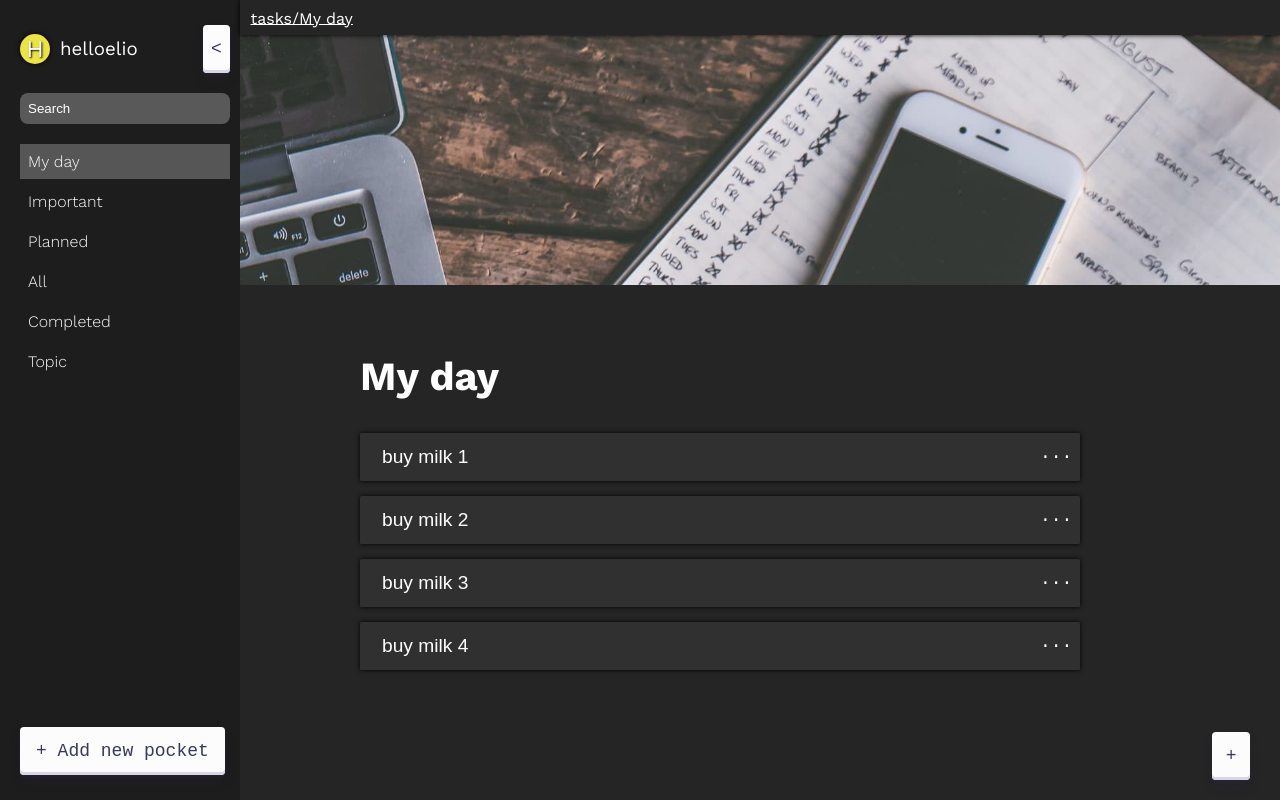
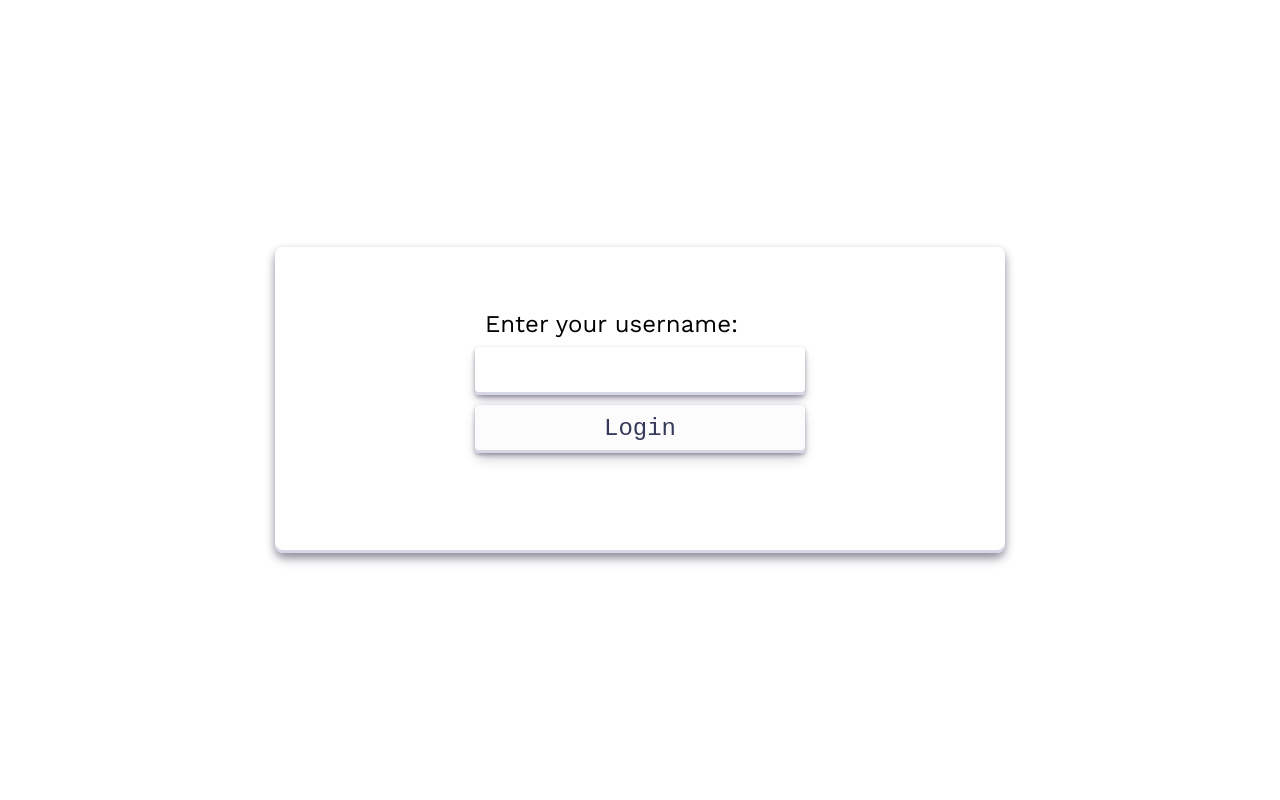
Before and after one commit to helloelio/task-manager, a React (Create React App) app: page /important in a window 1280 px wide. Before the commit this address led to /tasks/myday. Built offline with nearby package versions, Linux system fonts and the light colour scheme.

Commit message:
add logic for login and logout

```diff
--- a/src/App.js
+++ b/src/App.js
@@ -5,40 +5,26 @@ import Main from './components/main/Main';
 import Modal from './components/modal/Modal';
 import NotFound from './components/404/NotFound';
 import { useState, useEffect } from 'react';
+import LoginPage from './components/login/LoginPage';
 
 let items = [
   {
     id: 1,
     path: 'tasks/myday',
     name: 'My day',
-    tasks: [
-      { id: 1, task: 'buy milk 1' },
-      { id: 2, task: 'buy milk 2' },
-      { id: 3, task: 'buy milk 3' },
-      { id: 4, task: 'buy milk 4' },
-    ],
+    tasks: [],
   },
   {
     id: 2,
     path: 'tasks/important',
     name: 'Important',
-    tasks: [
-      { id: 1, task: 'buy q' },
-      { id: 2, task: 'buy w' },
-      { id: 3, task: 'buy e' },
-      { id: 4, task: 'buy r' },
-    ],
+    tasks: [],
   },
   {
     id: 3,
     path: 'tasks/planned',
     name: 'Planned',
-    tasks: [
-      { id: 1, task: 'buy a' },
-      { id: 2, task: 'buy b' },
-      { id: 3, task: 'buy c' },
-      { id: 4, task: 'buy d' },
-    ],
+    tasks: [],
   },
   { id: 4, name: 'All', path: 'tasks/all', tasks: [] },
   { id: 5, name: 'Completed', path: 'tasks/completed', tasks: [] },
@@ -46,27 +32,69 @@ let items = [
 ];
 
 function App() {
+  const [login, setLogin] = useState('');
   const [routes, setRouter] = useState([]);
   const [modalType, setModalType] = useState('');
   const [pocketName, setPocketName] = useState('My day');
   const [modalState, setModalStatus] = useState(false);
   const [errorMessage, setErrorMessage] = useState(false);
-  const [itemToDelete, setItemTodelete] = useState(99999);
+  const [itemToDelete, setItemTodelete] = useState(null);
+
+  // for (const key in localStorage) {
+  //   console.log(`${key}: ${login}`);
+  // }
 
   useEffect(() => {
     // get data
+    if (isEmptyRoutes) {
+      // setRouter(items);
+      // handlerSetToLocalStorage(items);
+    } else {
+      setRouter(JSON.parse(localStorage.getItem(`${login}`)));
+      setLogin(localStorage.getItem('login'));
+    }
+  }, [login]);
+
+  // useEffect(() => {
+  //   items.map((route) => {
+  //     if (route.name === pocketName) {
+  //       const tasks = route.tasks.filter((t) => t.id !== itemToDelete);
+  //       route.tasks = tasks;
+  //     }
+  //   });
+  //   localStorage.setItem('name', JSON.stringify([...items]));
+  // }, [itemToDelete]);
+
+  const handlerLogin = (value) => {
+    const login = value;
+    setLogin(login);
+    localStorage.setItem('login', login);
+
+    if (isEmptyRoutes) {
       setRouter(items);
-  }, [items]);
+      // handlerSetToLocalStorage(login, items);
+      setRouter(JSON.parse(localStorage.getItem(`${login}`)));
+      console.log('a');
+    } else {
+      setRouter(JSON.parse(localStorage.getItem(`${login}`)));
+      setLogin(localStorage.getItem('login'));
+      console.log('b');
+    }
+  };
 
-  useEffect(() => {
-    items.map((route) => {
-      if (route.name === pocketName) {
-        const tasks = route.tasks.filter((t) => t.id !== itemToDelete);
-        route.tasks = tasks;
+  const handlerLogout = () => {
+    setLogin('');
+  };
+
+  const isEmptyRoutes = () => {
+    if (JSON.parse(localStorage.getItem(`${login}`)) === null) {
+      console.log('3');
+      return true;
+    } else if (JSON.parse(localStorage.getItem(`${login}`)).length === 0) {
+      console.log('4');
+      return true;
     }
-    });
-    setRouter([...items]);
-  }, [itemToDelete]);
+  };
 
   const modalOpen = (type) => {
     setErrorMessage(false);
@@ -80,7 +108,8 @@ function App() {
   };
 
   const handleSetRouter = (newPocket) => {
-    items = [...items, newPocket];
+    setRouter([...routes, newPocket]);
+    handlerSetToLocalStorage(login, routes);
   };
 
   const handlerSetPocketName = (newPocketName) => {
@@ -96,6 +125,10 @@ function App() {
       top: 0,
       behavior: 'smooth',
     });
+  };
+
+  const handlerSetToLocalStorage = (name, value) => {
+    localStorage.setItem(name, JSON.stringify(value));
   };
 
   const handlerNewItem = (item) => {
@@ -121,6 +154,7 @@ function App() {
               });
             }
           });
+          handlerSetToLocalStorage(login, routes);
           handlerModalStatus(false);
           break;
         }
@@ -131,10 +165,16 @@ function App() {
       setErrorMessage(true);
     }
   };
+
   return (
     <div className='App' id='app'>
+      {login.length === 0 ? (
+        <LoginPage handlerLogin={handlerLogin} />
+      ) : (
         <BrowserRouter>
           <Navigation
+            loginName={login}
+            handlerLogout={handlerLogout}
             handleSetRouter={handleSetRouter}
             modalOpen={modalOpen}
             pockets={routes}
@@ -165,6 +205,7 @@ function App() {
             <Route path='*' element={<Navigate to='/tasks/myday' />} />
           </Routes>
         </BrowserRouter>
+      )}
       {modalState && modalType === 'POCKET' ? (
         <Modal
           error={errorMessage}
--- a/src/components/navigation/Navigation.jsx
+++ b/src/components/navigation/Navigation.jsx
@@ -8,7 +8,10 @@ function Navigation(props) {
   return (
     <nav className='navigation'>
       <header className='header'>
-        <Profile />
+        <Profile
+          loginName={props.loginName}
+          handlerLogout={props.handlerLogout}
+        />
         <Search />
       </header>
       <section className='pockets-list'>
--- a/src/components/navigation/profile/Profile.css
+++ b/src/components/navigation/profile/Profile.css
@@ -37,4 +37,5 @@ p {
 }
 .btn-profile {
   padding: 0.3rem 0.5rem;
+  height: 35px;
 }
--- a/src/components/navigation/profile/Profile.jsx
+++ b/src/components/navigation/profile/Profile.jsx
@@ -1,20 +1,24 @@
 import './Profile.css';
-import { useState } from 'react';
+import LogoutIcon from './assets/logout.svg';
 
-function Profile() {
-  const [name, setName] = useState('helloelio');
+function Profile(props) {
   return (
     <div className='profile'>
       <div className='profile-content'>
         <div className='profile__image'>
-          <span className='avatar'>{name[0].toUpperCase()}</span>
+          <span className='avatar'>{props.loginName[0].toUpperCase()}</span>
         </div>
         <div className='profile__description'>
-          <h3 className='profile__name'>{name}</h3>
+          <h3 className='profile__name'>{props.loginName}</h3>
         </div>
       </div>
       <div className='profile__contorls'>
-        <button className='btn btn-profile'> {'<'} </button>
+        <button
+          className='btn btn-profile'
+          onClick={() => props.handlerLogout()}
+        >
+          <img src={LogoutIcon} alt='' />
+        </button>
       </div>
     </div>
   );
```
Lines whose indentation alone changed are shown as unchanged.
